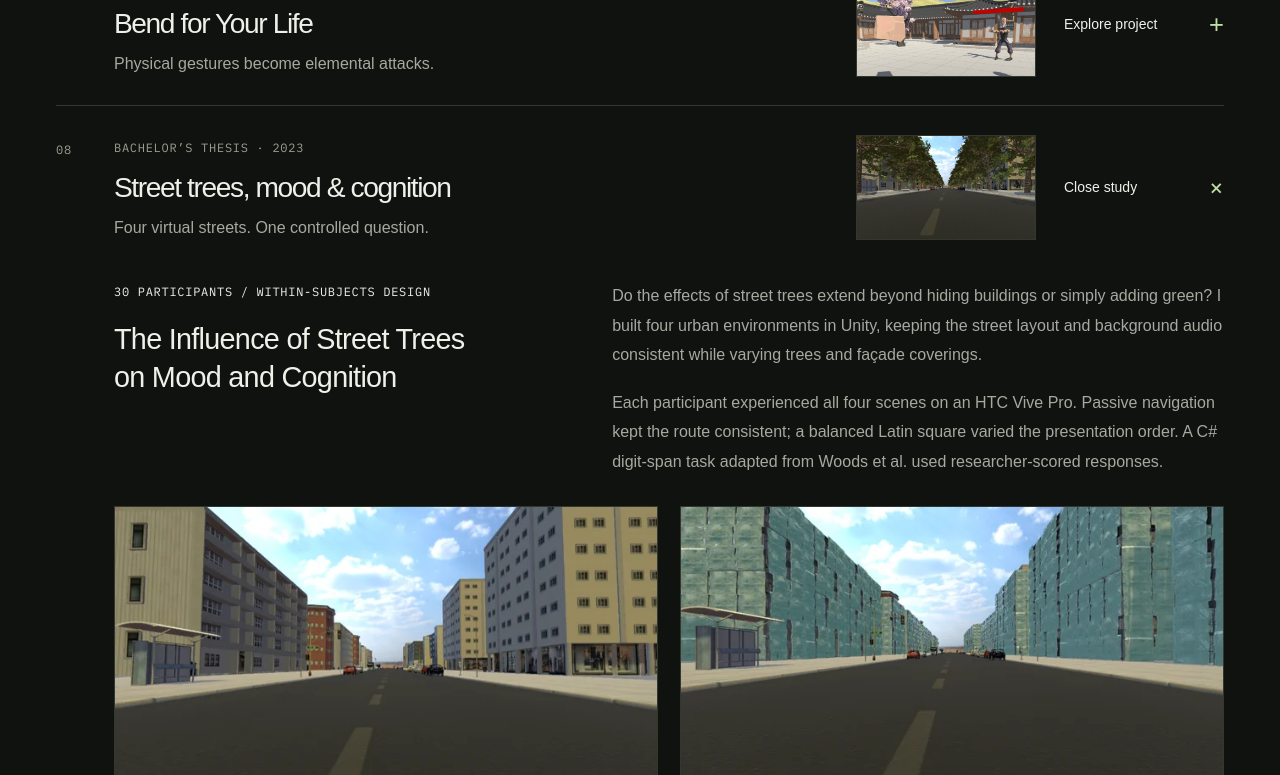
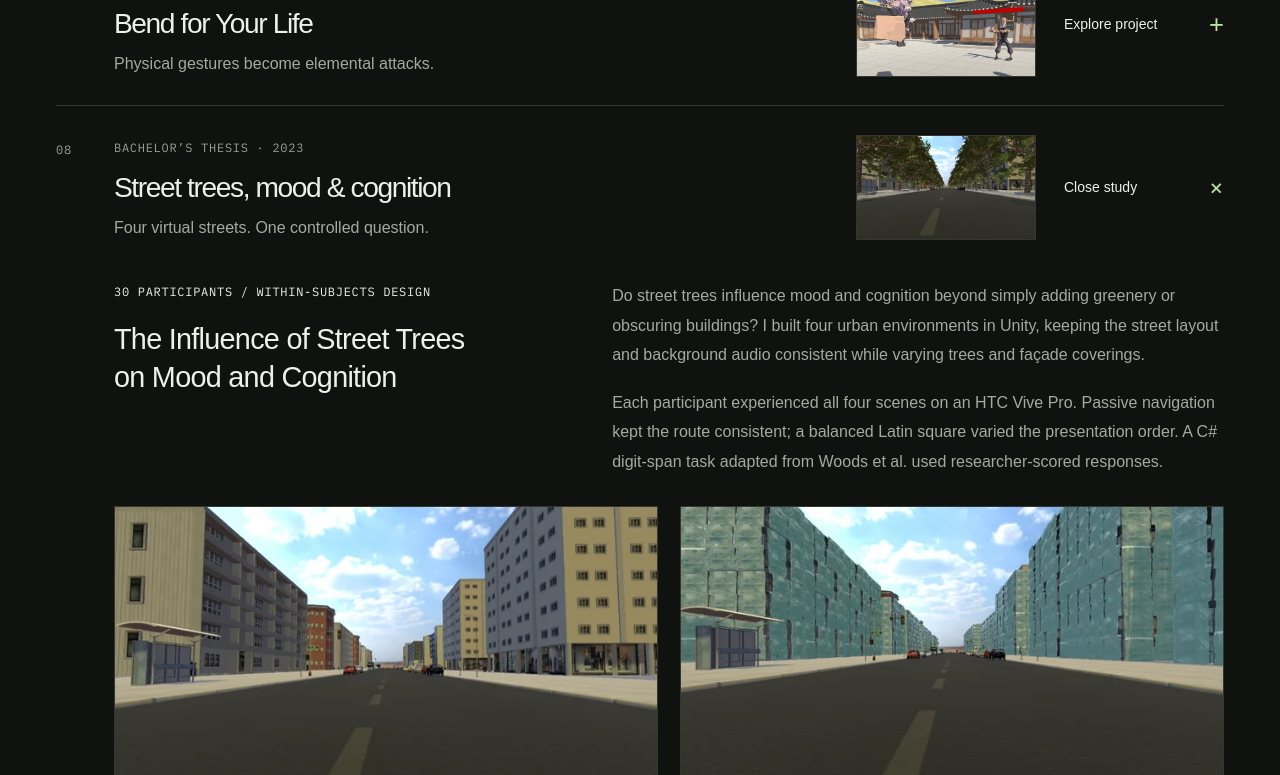
Before and after one commit to Tunc0x/tuncay-portfolio, an Astro site: page / in a window 1280 px wide. Both pictures are taken after a click on the link "Street trees". Shown: the part 7178-7953 px from the top of the page. Built offline with nearby package versions, Linux system fonts and the light colour scheme; Astro itself is replaced by a stand-in of ours.

Commit message:
Clarify the Street Trees research question

```diff
--- a/src/components/FurtherWork.astro
+++ b/src/components/FurtherWork.astro
@@ -247,10 +247,10 @@ const conditions = [
         </div>
         <div>
           <p>
-            Do the effects of street trees extend beyond hiding buildings or
-            simply adding green? I built four urban environments in Unity,
-            keeping the street layout and background audio consistent while
-            varying trees and façade coverings.
+            Do street trees influence mood and cognition beyond simply adding
+            greenery or obscuring buildings? I built four urban environments in
+            Unity, keeping the street layout and background audio consistent
+            while varying trees and façade coverings.
           </p>
           <p>
             Each participant experienced all four scenes on an HTC Vive Pro.
```
